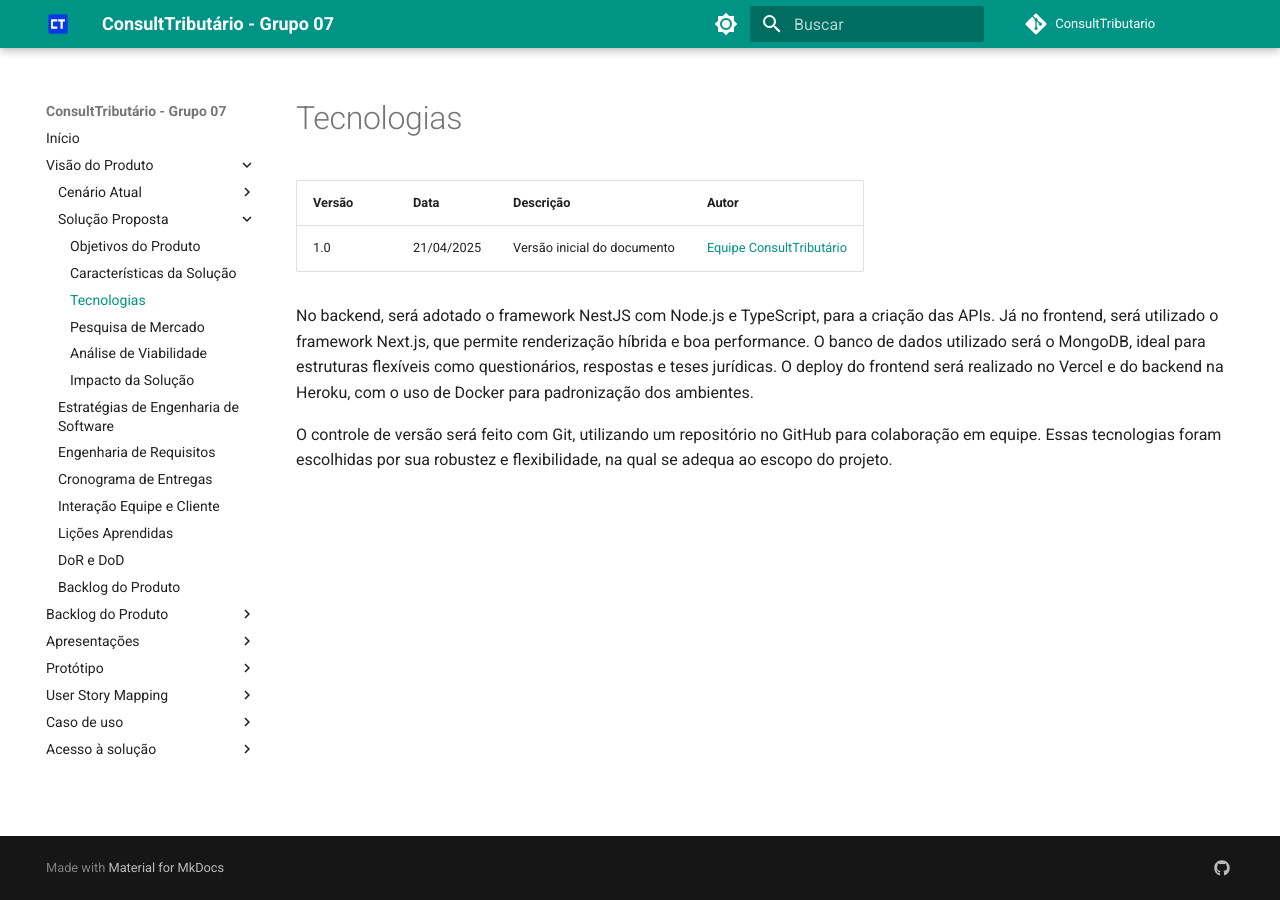
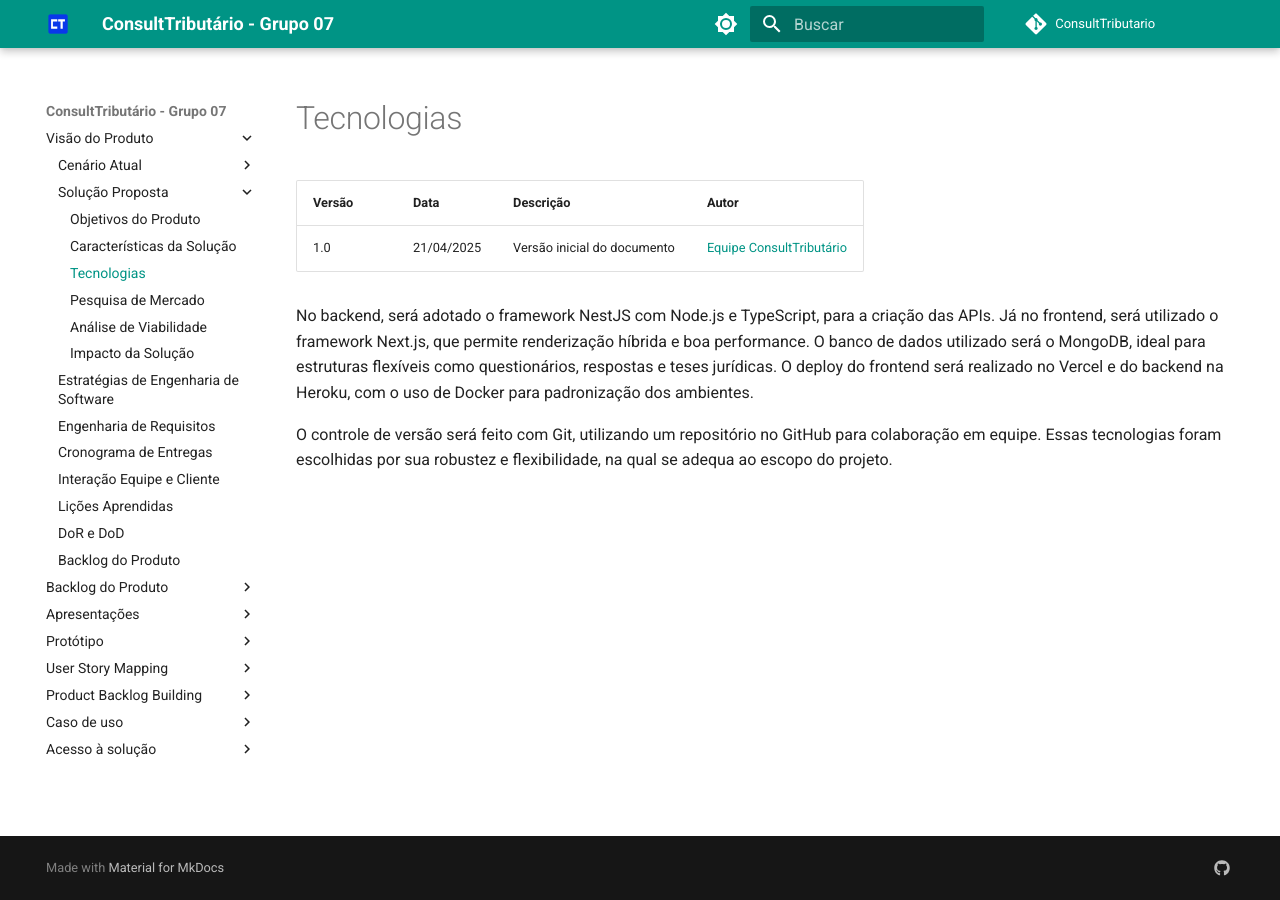
Before and after one commit to mdsreq-fga-unb/2025.1-T02-ConsultTributario, an MkDocs documentation site: the page built from docs/visao-produto/solucao-proposta/tecnologias.md, in a window 1280 px wide. Built offline with MkDocs 1.6.1 and Material for MkDocs 9.7.7, drawn with Linux system fonts in a browser that asks for light colours; comment, search, counter and statistics services are not loaded.

Commit message:
Modificando a barra de navegação

```diff
--- a/mkdocs.yml
+++ b/mkdocs.yml
@@ -58,7 +58,6 @@ extra:
     - icon: fontawesome/brands/github
 
 nav:
-  - Início: index.md
   - Visão do Produto:
     - Cenário Atual:
       - Introdução ao Negócio: visao-produto/cenario-atual/introducao-negocio.md
@@ -142,6 +141,8 @@ nav:
     - Wireframe: prototipo/wireframe.md
   - User Story Mapping:
     - ComunEventos: USM/usm.md
+  - Product Backlog Building:
+    - HealthNet: PBB/pbb.md
   - Caso de uso:
     - ConnectCare: CasosDeUso/us.md
     - Consultar Serviços de Saúde: CasosDeUso/epecA.md
```
